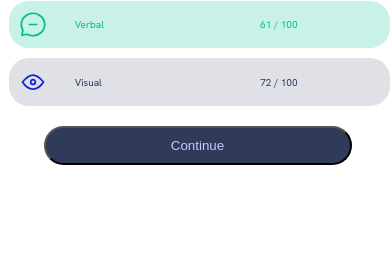
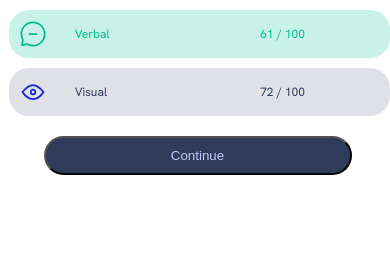
Before and after one commit to RyddelDGN/RyddelDGN.github.io, a plain HTML site: page FrontendMentor/results-summary-component-main/index.html in a window 390 px wide. Shown: the part 574-844 px from the top of the page. Drawn offline with Linux system fonts and the light colour scheme.

Commit message:
(Responsive complete) modified CSS code for responsive add more pixels to paragraphs font size

```diff
--- a/FrontendMentor/results-summary-component-main/css/style.css
+++ b/FrontendMentor/results-summary-component-main/css/style.css
@@ -166,14 +166,10 @@ button {
     }
 
     p {
-        font-size: 10px;
+        font-size: 12px;
     }
 
     img {
         width: 50%;
     }
-
-    .container {
-        width: 100%;
-    }
 }
```
